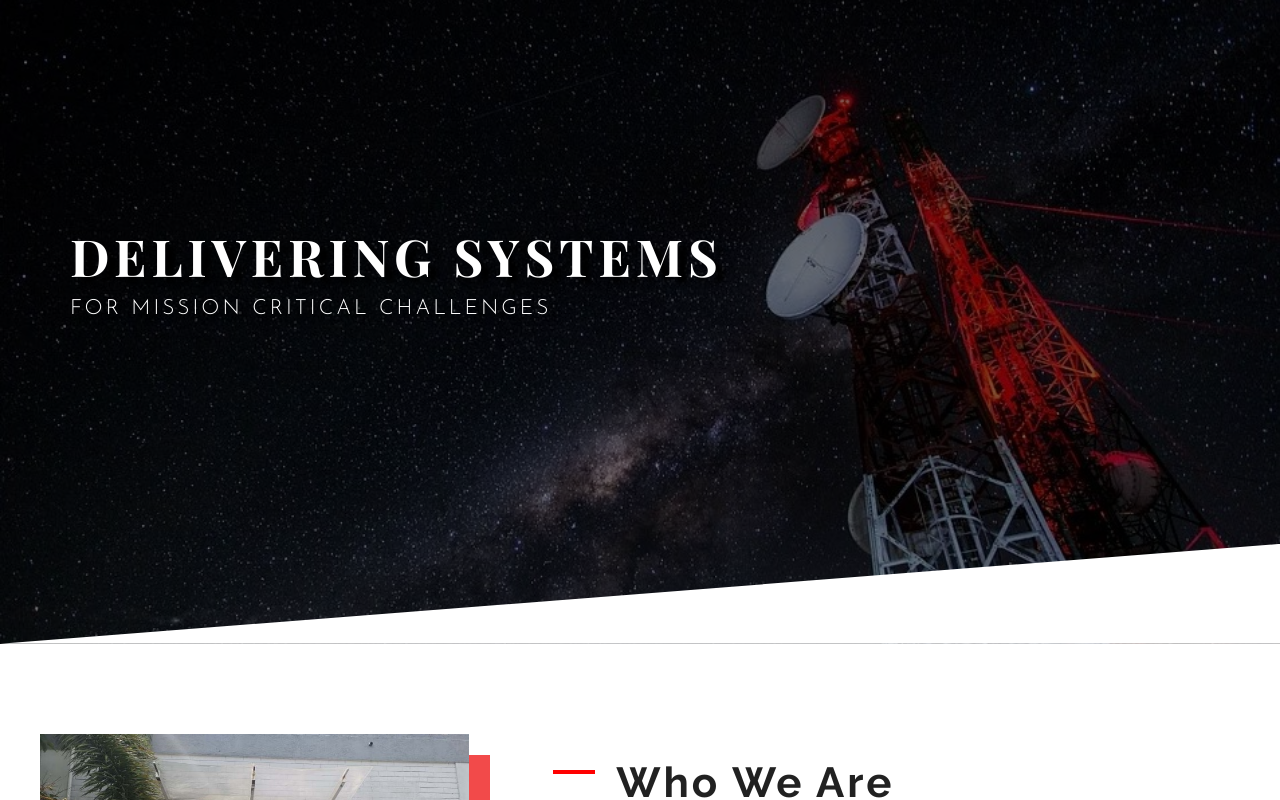
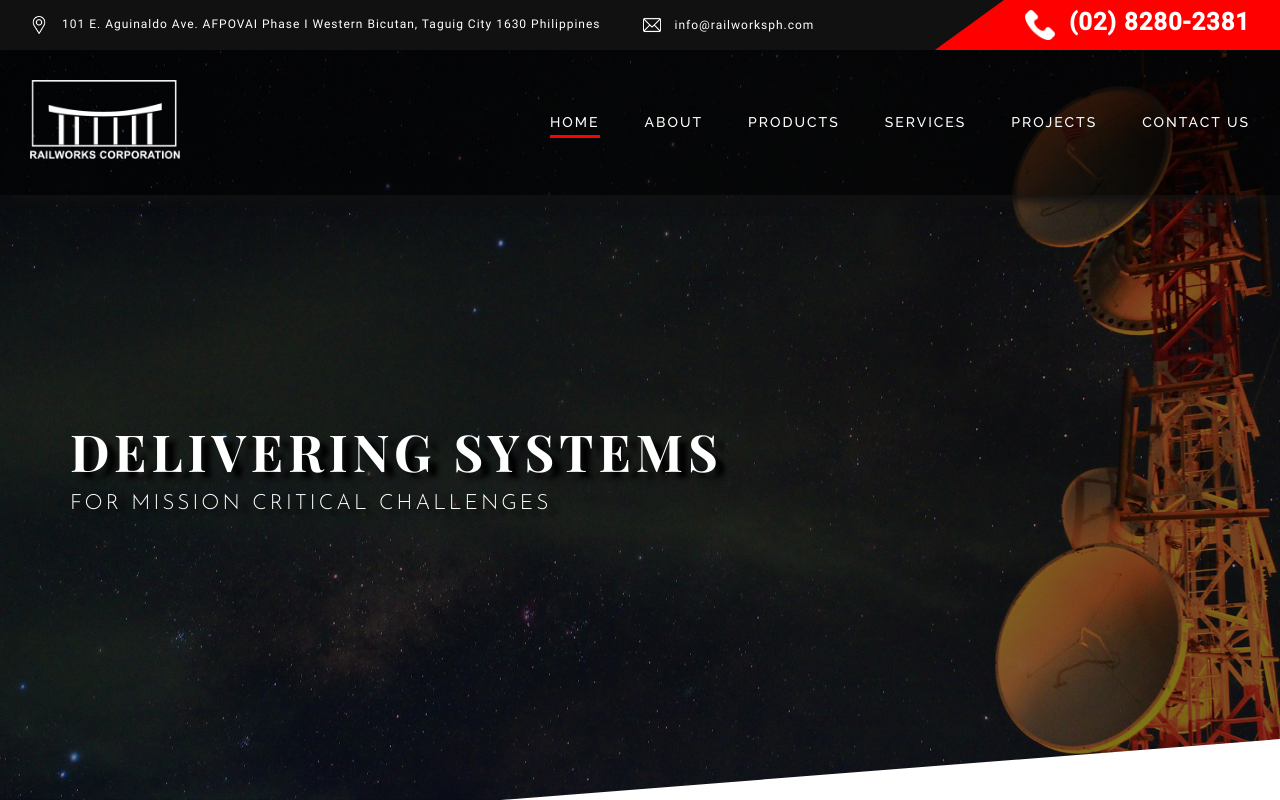
Before and after one commit to kimiberi/railworkss, a React (Create React App) app: page / in a window 1280 px wide. Shown: the top 800 px of the page. Built offline with nearby package versions, Linux system fonts and the light colour scheme.

Commit message:
header content

```diff
--- a/src/components/layouts/FooterContent/FooterContent.js
+++ b/src/components/layouts/FooterContent/FooterContent.js
@@ -29,13 +29,13 @@ export class FooterContent extends Component {
                 </a>
               </li>
               <li>
-                <a href='#news'>About</a>
+                <a href='#about'>About</a>
               </li>
               <li>
                 <a href='#contact'>Products</a>
               </li>
               <li>
-                <a href='#about'>Services</a>
+                <a href='#services'>Services</a>
               </li>
               <li>
                 <a href='#contact'>Projects</a>
--- a/src/components/layouts/FooterContent/FooterContent.scss
+++ b/src/components/layouts/FooterContent/FooterContent.scss
@@ -8,6 +8,10 @@
 
   .box-content {
     @include width(900);
+
+    a:hover {
+      color: var(--white);
+    }
 
     ul {
       list-style-type: none;
--- a/src/components/layouts/HeaderContent/HeaderContent.js
+++ b/src/components/layouts/HeaderContent/HeaderContent.js
@@ -1,11 +1,74 @@
 import React, { Component } from 'react'
 import './HeaderContent.scss'
-import imgBranchOffice from '../../../img/branch-office.jpg'
+import logoRailworks from '../../../img/icons/railworks_whtlogo.png'
+import iconLocation from '../../../img/icons/favicon_whtlocation.png'
+import iconPhone from '../../../img/icons/favicon_whtphone.png'
+import iconEmail from '../../../img/icons/favicon_whtemail.png'
 
 export class HeaderContent extends Component {
   render() {
     return (
       <div className='header-style background-opacity'>
+        <div className='contact-info'>
+          <div className='box-1'>
+            <section className='location'>
+              <img src={iconLocation} width='18' height='18' />
+              <p>
+                101 E. Aguinaldo Ave. AFPOVAI Phase I Western Bicutan, Taguig
+                City 1630 Philippines
+              </p>
+            </section>
+            <section className='email'>
+              <img src={iconEmail} style={{ width: '18px', height: '18px' }} />
+              <a href='mailto:info@railworksph.com'>info@railworksph.com</a>
+            </section>
+          </div>
+
+          <div className='box-2'>
+            <section className='phone'>
+              <img src={iconPhone} style={{ width: '30px', height: '30px' }} />
+              <p>
+                <a href='tel:(02) 8280-2381'>(02) 8280-2381</a>
+              </p>
+            </section>
+          </div>
+        </div>
+
+        <div className='navheader header-opacity'>
+          <section className='business-logo'>
+            <img
+              src={logoRailworks}
+              alt='Railworks Incorporated'
+              width='150'
+              className='railworks-logo'
+            />
+          </section>
+          <section className='nav'>
+            <ul>
+              <li>
+                <a class='active' href='#home'>
+                  Home
+                </a>
+              </li>
+              <li>
+                <a href='#about'>About</a>
+              </li>
+              <li>
+                <a href='#contact'>Products</a>
+              </li>
+              <li>
+                <a href='#services'>Services</a>
+              </li>
+              <li>
+                <a href='#contact'>Projects</a>
+              </li>
+              <li>
+                <a href='#about'>Contact Us</a>
+              </li>
+            </ul>
+          </section>
+        </div>
+
         <div className='box-content'>
           <p className='slogan'>DELIVERING SYSTEMS</p>
           <p className='sub-slogan'>FOR MISSION CRITICAL CHALLENGES</p>
--- a/src/components/layouts/HeaderContent/HeaderContent.scss
+++ b/src/components/layouts/HeaderContent/HeaderContent.scss
@@ -2,6 +2,133 @@
 @import '../../../style/defaultStyle';
 
 .header-style {
+  .contact-info {
+    @include flex-type(space-between);
+    height: 50px;
+    background: var(--gray-901);
+    color: var(--white);
+    font-size: 12px;
+
+    img {
+      margin-right: 14px;
+    }
+    p,
+    a {
+      font-family: var(--fontfam-Roboto);
+      letter-spacing: 1px;
+    }
+    a:hover {
+      color: var(--white);
+    }
+
+    .box-1 {
+      @include flex-type(row);
+      align-items: center;
+      padding: 0px 30px 0px 30px;
+    }
+
+    .box-2 {
+      clip-path: polygon(20% 0%, 100% 0, 100% 100%, 0% 100%);
+      @include flex-type(column);
+      justify-content: center;
+      align-items: center;
+      background: var(--theme-red);
+      padding: 0px 30px 0px 90px;
+    }
+
+    .box-2 a {
+      font-size: 24px;
+      font-weight: 900;
+    }
+    .box-2 .phone {
+      @include flex-type(row);
+      align-items: center;
+    }
+
+    .location,
+    .email {
+      @include flex-type(row);
+      align-items: center;
+      margin-right: 42px;
+    }
+  }
+
+  .navheader {
+    @include flex-type(space-between);
+    padding: 30px;
+    box-shadow: 0px 21px 10px -15px var(--gray-901);
+
+    .business-logo {
+      width: 100%;
+    }
+
+    .nav {
+      width: 100%;
+      @include flex-type(column);
+      justify-content: center;
+
+      ul {
+        list-style-type: none;
+        margin: 0;
+        padding: 0;
+        display: flex;
+        justify-content: space-between;
+        letter-spacing: 2px;
+        width: 700px;
+        margin: auto;
+      }
+      ul li a {
+        text-decoration: none;
+        cursor: pointer;
+        color: var(--white);
+        text-transform: uppercase;
+        font-size: 14px;
+      }
+      ul li a.active {
+        border-bottom: 3px solid var(--theme-red);
+        padding-bottom: 5px;
+      }
+    }
+
+    &.header-opacity {
+      position: relative;
+      overflow: hidden;
+      // background-color: var(--black);  // USE THIS AS CHOSEN COLOR FOR BG IMAGE
+      z-index: 2;
+    }
+    &.header-opacity:before {
+      content: ' ';
+      display: block;
+      position: absolute;
+      left: 0;
+      top: 0;
+      width: 100%;
+      height: 100%;
+      z-index: 1;
+      opacity: 0.6;
+      object-fit: cover;
+      // background-image: url('../../../img/backgrounds/subway.jpeg');
+      background: var(--black);
+      background-position: 50% 0;
+      -ms-background-size: cover;
+      -o-background-size: cover;
+      -moz-background-size: cover;
+      -webkit-background-size: cover;
+      background-size: cover;
+      background-repeat: no-repeat;
+    }
+    &.header-opacity img,
+    ul,
+    li,
+    a,
+    p {
+      z-index: 3;
+      position: relative;
+      color: var(--white);
+      text-align: center;
+    }
+  }
+
   .down-pattern {
     clip-path: polygon(0 100%, 100% 0, 100% 100%, 0% 100%);
     height: 100px;
@@ -62,7 +189,13 @@
     */
     background-attachment: fixed;
   }
-  &.background-opacity p {
+  &.background-opacity p,
+  img,
+  a,
+  .contact-info,
+  .nav,
+  ul,
+  ul li a {
     z-index: 3;
     position: relative;
     color: var(--white);
--- a/src/components/layouts/IntroductionContent/IntroductionContent.scss
+++ b/src/components/layouts/IntroductionContent/IntroductionContent.scss
@@ -6,6 +6,7 @@
   background: var(--white);
   position: relative;
   z-index: 7; // for .top-pattern under WhatWeOfferContent.js
+  margin-top: -1px; // connected in HeaderContent.js
 
   .box-content {
     @include width(1200);
--- a/src/components/layouts/PartnersContent/PartnersContent.js
+++ b/src/components/layouts/PartnersContent/PartnersContent.js
@@ -1,9 +1,9 @@
 import React, { Component } from 'react'
 import './PartnersContent.scss'
-import imgComputer from '../../../img/partners_company/pc.png'
-import imgRadioCom from '../../../img/partners_company/radiocomm.png'
-import imgRadwin from '../../../img/partners_company/radwinsystem.jpg'
-import imgHikVision from '../../../img/partners_company/hikvisionsystem.jpg'
+import imgHytera from '../../../img/logo_partners/hytera.png'
+import imgMotorola from '../../../img/logo_partners/motorola.png'
+import imgRadwin from '../../../img/logo_partners/radwin.png'
+import imgHikVision from '../../../img/logo_partners/hikvision.png'
 
 export class PartnersContent extends Component {
   render() {
@@ -24,7 +24,7 @@ export class PartnersContent extends Component {
               </p>
             </div>
             <div className='box-2'>
-              <img src={imgComputer} alt='Personal Computer' width='360' />
+              <img src={imgHytera} alt='Personal Computer' width='300' />
               <div className='spacer-3'></div>
             </div>
           </div>
@@ -44,9 +44,9 @@ export class PartnersContent extends Component {
             </div>
             <div className='box-2'>
               <img
-                src={imgRadioCom}
+                src={imgMotorola}
                 alt='Radio Telecommunication'
-                width='420'
+                width='300'
               />
               <div className='spacer-3'></div>
             </div>
@@ -66,7 +66,7 @@ export class PartnersContent extends Component {
               </p>
             </div>
             <div className='box-2'>
-              <img src={imgRadwin} alt='Private Networks' width='420' />
+              <img src={imgRadwin} alt='Private Networks' width='300' />
               <div className='spacer-3'></div>
             </div>
           </div>
@@ -85,7 +85,7 @@ export class PartnersContent extends Component {
               </p>
             </div>
             <div className='box-2'>
-              <img src={imgHikVision} alt='IoT solution' width='360' />
+              <img src={imgHikVision} alt='IoT solution' width='300' />
               <div className='spacer-3'></div>
             </div>
           </div>
```
Also changed, not shown: src/img/backgrounds/galaxy_radiotower.jpg.
